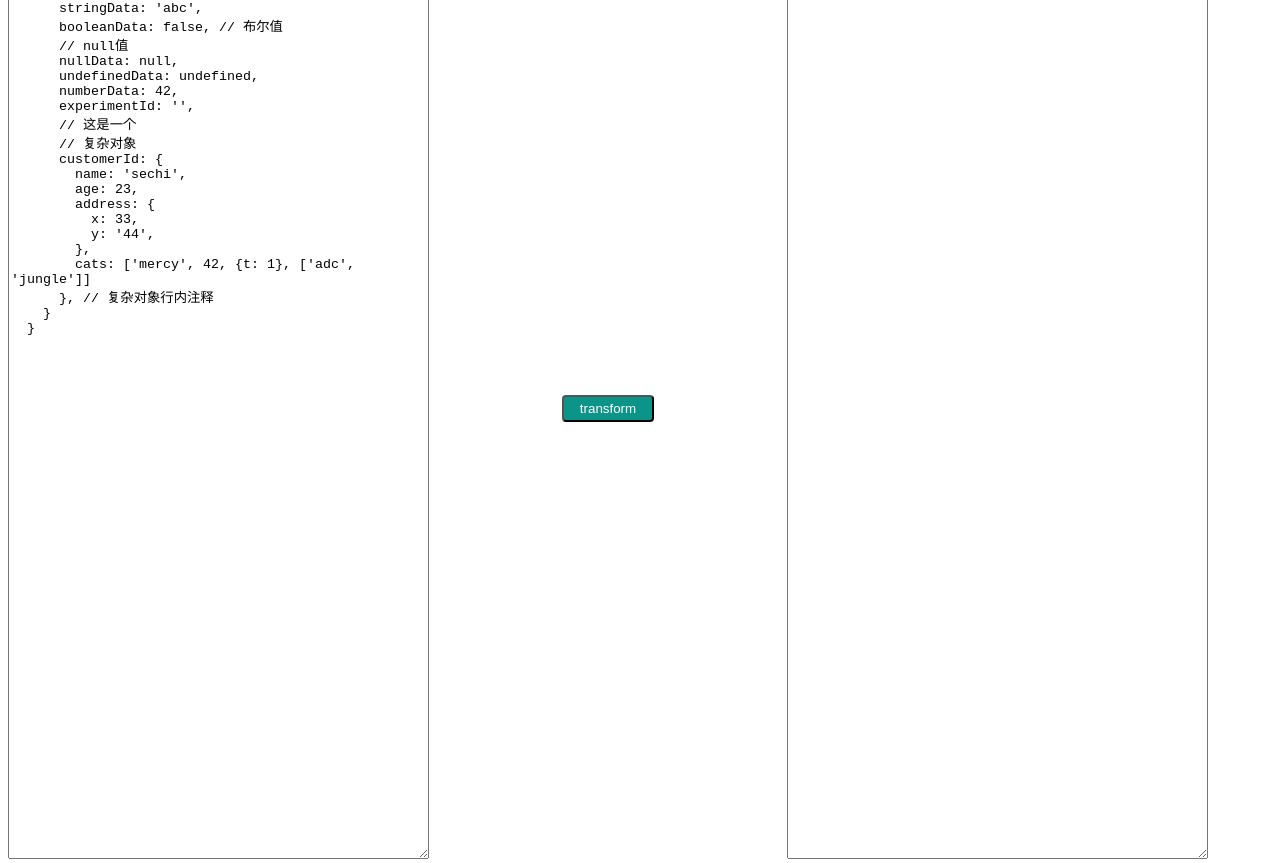
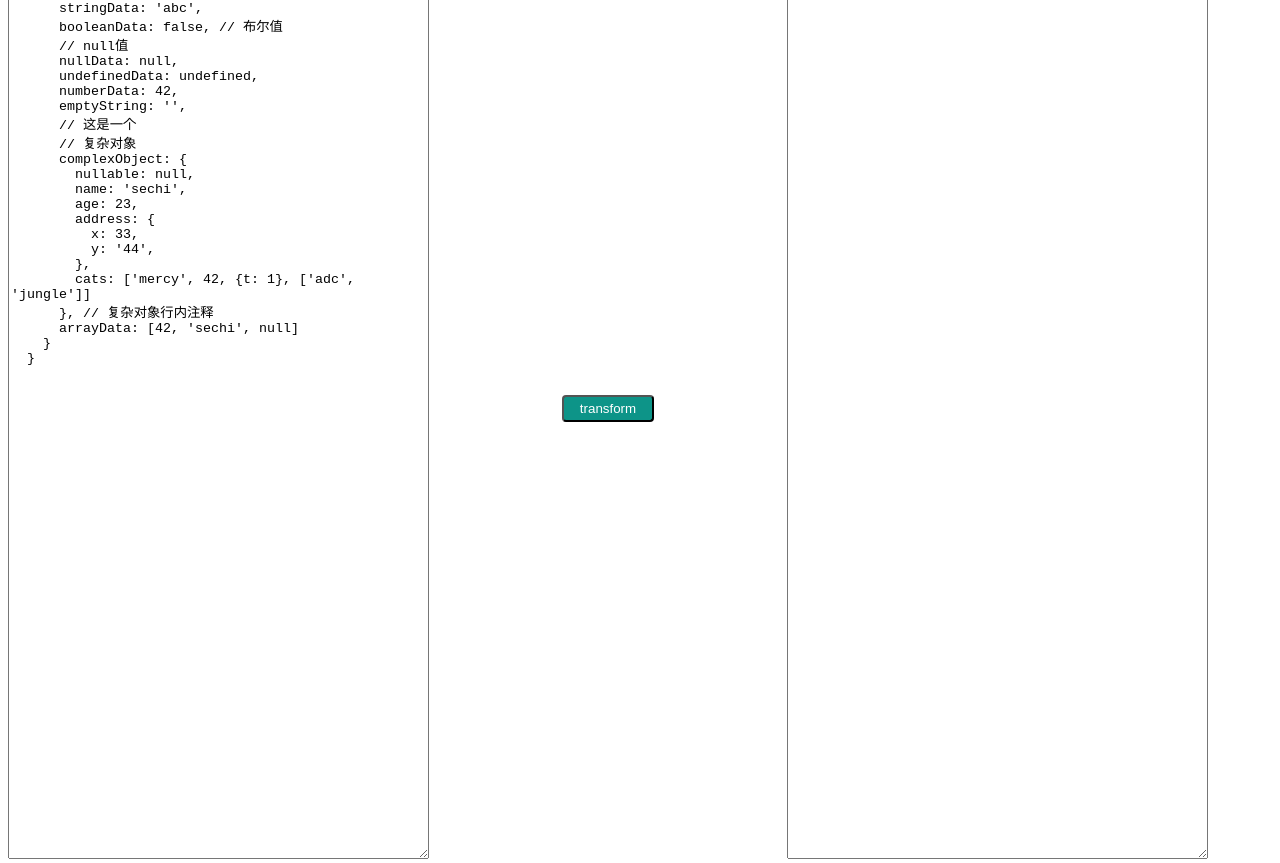
Before and after one commit to sechi747/transform-vue, a Vue app: page / in a window 1280 px wide. Built offline with nearby package versions, Linux system fonts and the light colour scheme; a web font is replaced by a local one.

Commit message:
feat: 处理纯数组及单行注释

```diff
--- a/src/App.vue
+++ b/src/App.vue
@@ -22,10 +22,11 @@ const source = ref(`
       nullData: null,
       undefinedData: undefined,
       numberData: 42,
-      experimentId: '',
+      emptyString: '',
       // 这是一个
       // 复杂对象
-      customerId: {
+      complexObject: {
+        nullable: null,
         name: 'sechi',
         age: 23,
         address: {
@@ -34,6 +35,7 @@ const source = ref(`
         },
         cats: ['mercy', 42, {t: 1}, ['adc', 'jungle']]
       }, // 复杂对象行内注释
+      arrayData: [42, 'sechi', null]
     }
   }
 `);
@@ -52,16 +54,18 @@ const transform = () => {
 
     const type = nodeType[item.value.type];
 
-    const value = transValue(type, item.value);
+    const value = type === 'object' || type === 'array' ? JSON.stringify(transValue(type, item.value), null, 2) : transValue(type, item.value);
 
     const sentence = `const ${key} = ref(${value});`;
 
     const comments = handleComment(item.comments);
 
     if (comments.length > 0) {
-      comments.forEach((c) => {
+      comments.forEach((c, index) => {
         if (c.isLeading) {
           transformResult += `${c.content}\n`;
+          // 只存在leading注释
+          if (index === comments.length - 1) transformResult += `${sentence}\n`;
         } else {
           transformResult += `${sentence} ${c.content}\n`;
         }
@@ -110,7 +114,7 @@ const transValue = (type, node, isObjProp = false) => {
       );
       obj[key] = value;
     });
-    return JSON.stringify(obj, null, 2);
+    return obj;
   }
   throw new Error(`unreached type: ${type}. NodeInfo: ${node}`);
 };
```
